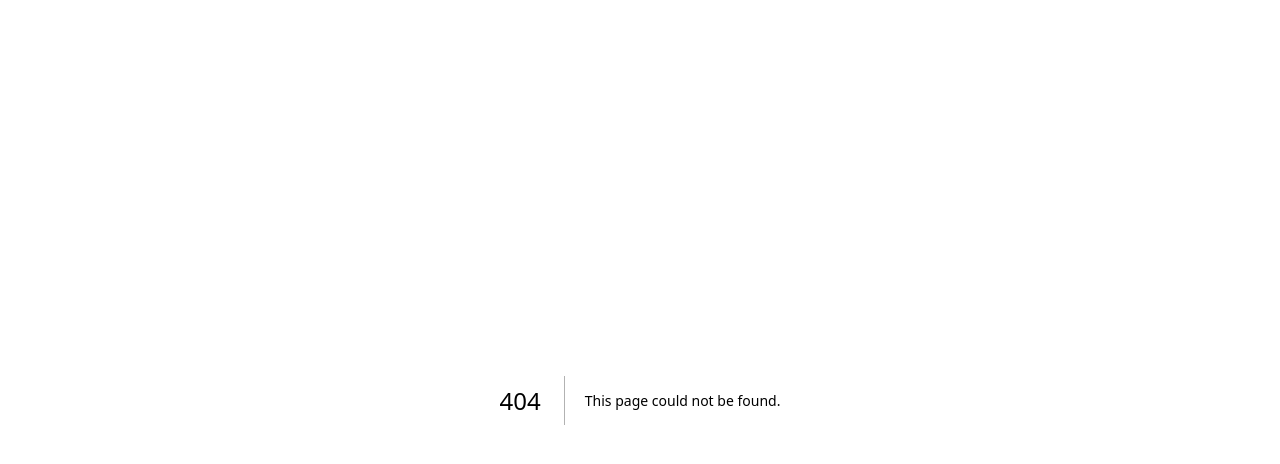
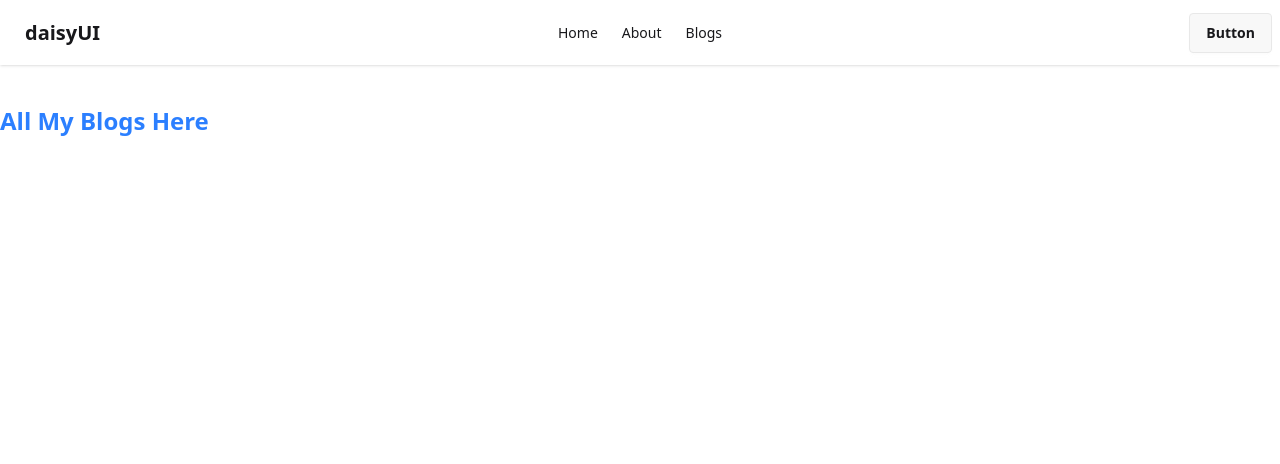
Before and after one commit to shafrinahamed0007/m37_next_js_recap, a Next.js app: page /blogs in a window 1280 px wide. Before the commit this address had no page. Shown: the top 464 px of the page. Built offline with nearby package versions, Linux system fonts and the light colour scheme.

Commit message:
Create Not found page

```diff
--- /dev/null
+++ b/src/app/about/page.jsx
@@ -0,0 +1,11 @@
+
+
+const AboutPage = () => {
+    return (
+        <div>
+            <h1 className="text-blue-500 text-2xl font-bold">This is About Page</h1>
+        </div>
+    );
+};
+
+export default AboutPage;
--- /dev/null
+++ b/src/app/blogs/page.jsx
@@ -0,0 +1,11 @@
+
+
+const BlogPage = () => {
+    return (
+        <div>
+            <h2 className="text-blue-500 text-2xl font-bold">All My Blogs Here</h2>
+        </div>
+    );
+};
+
+export default BlogPage;
--- /dev/null
+++ b/src/app/components/Navbar.jsx
@@ -0,0 +1,54 @@
+import Link from "next/link";
+
+const Navbar = () => {
+    const navLinks = [
+        {
+        name: "Home",
+        href: "/"
+    },
+    {
+        name:"About",
+        href: "/about"
+    },
+
+    {
+        name: "Blogs",
+        href: "/blogs"
+    }
+];
+
+const renderLinks = navLinks.map((link, index) => (
+    <li key={index}>
+      <Link href={link.href}>{link.name}</Link>
+    </li>
+  ));
+
+
+    return (
+        <div className="navbar bg-base-100 shadow-sm">
+  <div className="navbar-start">
+    <div className="dropdown">
+      <div tabIndex={0} role="button" className="btn btn-ghost lg:hidden">
+        <svg xmlns="http://www.w3.org/2000/svg" className="h-5 w-5" fill="none" viewBox="0 0 24 24" stroke="currentColor"> <path strokeLinecap="round" strokeLinejoin="round" strokeWidth="2" d="M4 6h16M4 12h8m-8 6h16" /> </svg>
+      </div>
+      <ul
+        tabIndex="-1"
+        className="menu menu-sm dropdown-content bg-base-100 rounded-box z-1 mt-3 w-52 p-2 shadow">
+        {renderLinks}
+      </ul>
+    </div>
+    <a className="btn btn-ghost text-xl">daisyUI</a>
+  </div>
+  <div className="navbar-center hidden lg:flex">
+    <ul className="menu menu-horizontal px-1">
+      {renderLinks}
+    </ul>
+  </div>
+  <div className="navbar-end">
+    <a className="btn">Button</a>
+  </div>
+</div>
+    );
+};
+
+export default Navbar;
--- a/src/app/layout.js
+++ b/src/app/layout.js
@@ -1,5 +1,6 @@
 import { Geist, Geist_Mono } from "next/font/google";
 import "./globals.css";
+import Navbar from "./components/Navbar";
 
 const geistSans = Geist({
   variable: "--font-geist-sans",
@@ -22,7 +23,11 @@ export default function RootLayout({ children }) {
       lang="en"
       className={`${geistSans.variable} ${geistMono.variable} h-full antialiased`}
     >
-      <body className="min-h-full flex flex-col">{children}</body>
+      <body className="min-h-full flex flex-col">
+        <Navbar />
+
+        <main className="container mx-auto mt-10">{children}</main>
+        </body>
     </html>
   );
 }
--- /dev/null
+++ b/src/app/not-found.js
@@ -0,0 +1,42 @@
+import React from 'react';
+import Link from 'next/link';
+
+export const metadata = {
+    title: '404 - Page Not Found',
+    description: 'The page you are looking for does not exist.',
+};
+
+export default function NotFound() {
+    return (
+        <div className="hero min-h-screen bg-base-200">
+            <div className="hero-content text-center">
+                <div className="max-w-md">
+                    {/* Big 404 Text with daisyUI gradient style */}
+                    <h1 className="text-9xl font-black text-transparent bg-clip-text bg-gradient-to-r from-primary to-accent selection:bg-primary selection:text-primary-content">
+                        404
+                    </h1>
+
+                    {/* Error Title */}
+                    <h2 className="text-3xl font-bold mt-4 text-base-content tracking-tight">
+                        Aww... Snap! Page Not Found
+                    </h2>
+
+                    {/* Description */}
+                    <p className="py-6 text-base-content/70 text-balance">
+                        The page you are looking for might have been removed, had its name changed, or is temporarily unavailable.
+                    </p>
+
+
+                    <div className="flex justify-center gap-4">
+                        <Link
+                            href="/"
+                            className="btn btn-primary shadow-lg shadow-primary/20 hover:scale-105 transition-all duration-200"
+                        >
+                            Back to Homepage
+                        </Link>
+                    </div>
+                </div>
+            </div>
+        </div>
+    );
+}
```
